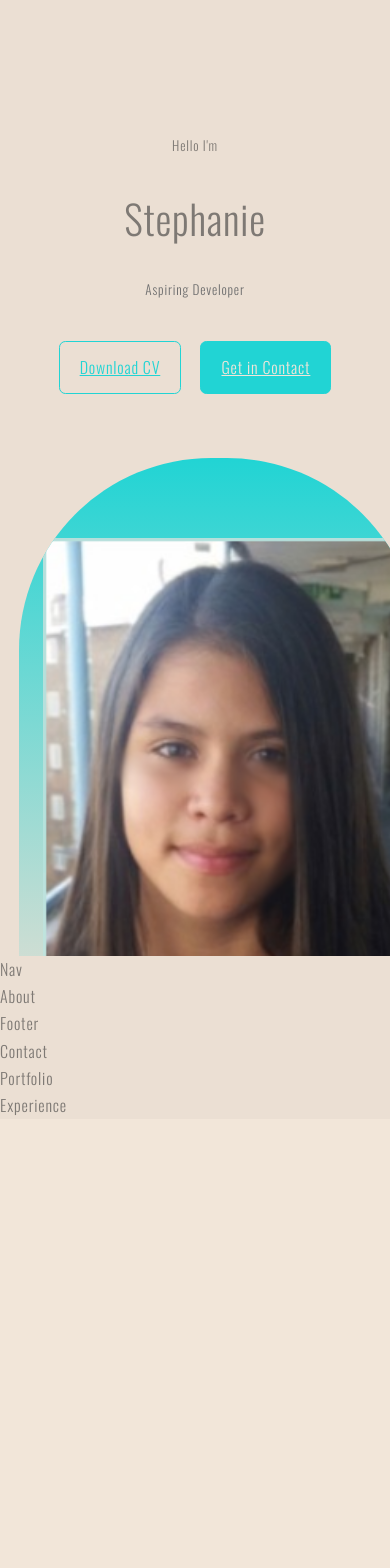
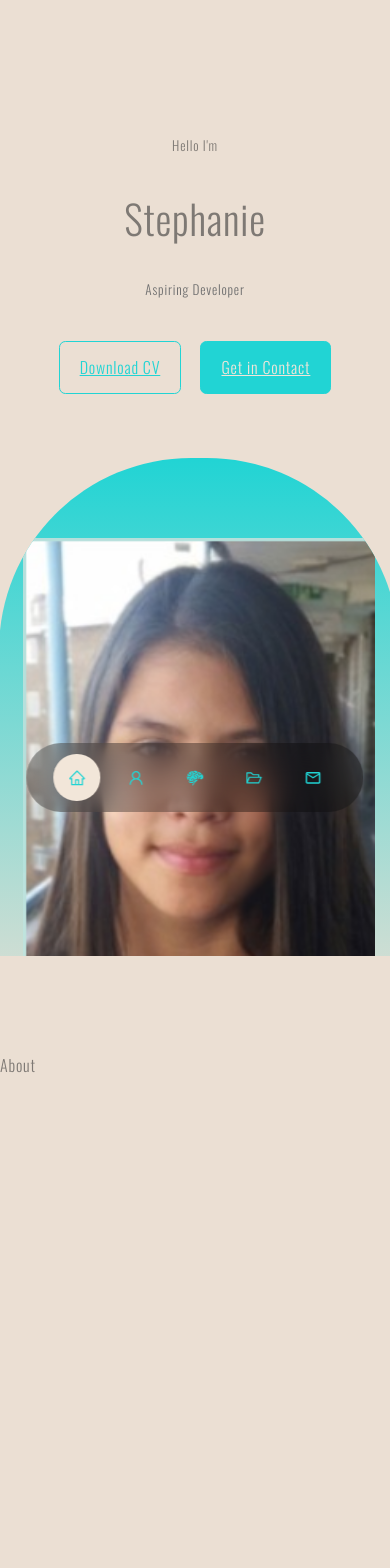
Before and after one commit to stephanie12eg/reactjs-portfolio-website, a React (Create React App) app: page / in a window 390 px wide. Shown: the top 1568 px of the page. Before the commit the page ends 1119 px from the top, so only its background shows below. Built offline with nearby package versions, Linux system fonts and the light colour scheme.

Commit message:
Created floating nav component, styled with css and managed states using useState hook

```diff
--- a/src/App.js
+++ b/src/App.js
@@ -1,4 +1,5 @@
 import React from 'react';
+import './index.css'
 import Header from './components/Header/Header';
 import Nav from './components/Nav/Nav';
 import About from './components/About/About';
@@ -13,10 +14,10 @@ function App() {
       <Header/>
       <Nav/>
       <About/>
+      <Experience/>
+      <Portfolio/>
+      <Contact/>
       <Footer/>
-      <Contact/>
-      <Portfolio/>
-      <Experience/>
   </>
   );
 }
--- a/src/components/About/About.jsx
+++ b/src/components/About/About.jsx
@@ -3,7 +3,7 @@ import './About.css'
 
 const About = () => {
   return (
-    <div>About</div>
+    <section id="About">About</section>
   )
 }
 
--- a/src/components/Contact/Contact.jsx
+++ b/src/components/Contact/Contact.jsx
@@ -3,7 +3,7 @@ import './Contact.css'
 
 const Contact = () => {
   return (
-    <div>Contact</div>
+    <section id="Contact">Contact</section>
   )
 }
 
--- a/src/components/Experience/Experience.jsx
+++ b/src/components/Experience/Experience.jsx
@@ -3,7 +3,7 @@ import './Experience.css'
 
 const Experience = () => {
   return (
-    <div>Experience</div>
+    <dsection id="Experience">Experience</dsection>
   )
 }
 
--- a/src/components/Header/Header.css
+++ b/src/components/Header/Header.css
@@ -11,7 +11,6 @@ header {
 }
 
 /*  CTA  */
-
 .cta {
     margin-top: 2.5rem;
     display: flex;
@@ -19,8 +18,8 @@ header {
     justify-content: center;
 }
 
-/*  Socials  */
-.header__socials {
+/*  Header Socials  */
+.headerSocials {
     display: flex;
     flex-direction: column;
     align-items: center;
@@ -30,21 +29,19 @@ header {
     bottom: 3rem;
 }
 
-.header__socials::after {
+.headerSocials::after {
     content: "";
     width: 1px;
     height: 2rem;
     background: var(--color-primary);
 }
-
 /* image */
-
 .me {
     background: linear-gradient(var(--color-primary), transparent);
     height: 30rem;
     width: 22rem;
     position: absolute;
-    left: calc(50% - 11rem);
+    left: calc(50% - 12.25rem);
     margin-top: 4rem;
     border-radius: 12rem 12rem 0 0;
     overflow: hidden;
@@ -73,7 +70,7 @@ header {
     header {
         height: 100vh;
     }
-    .header__socials,
+    .headerSocials,
     .scroll__down {
         display: none;
     }
--- a/src/components/Header/Header.jsx
+++ b/src/components/Header/Header.jsx
@@ -2,19 +2,19 @@ import React from 'react';
 import './Header.css';
 import CTA from './CTA';
 import Me from '../../Assets/PIC.JPG';
-import HeaderSocial from './HeaderSocials.jsx';
+import HeaderSocials from './HeaderSocials';
 
 const Header = () => {
   return (
     <header>
-      <div className="container header__container">
+      <div id="" className="container header__container">
         <h5>Hello I'm</h5>
         <h1>Stephanie</h1>
         <h5 className="text-light">
           Aspiring Developer
         </h5>
         <CTA/>
-        <HeaderSocial/>
+        <HeaderSocials/>
         <div className="me">
           <img src={Me} alt="me" />
         </div>
--- a/src/components/Header/HeaderSocials.jsx
+++ b/src/components/Header/HeaderSocials.jsx
@@ -1,13 +1,13 @@
-import React from 'react'
-import './Header.css'
-import {BsLinkedin} from 'react-icons/bs'
-import {BsGithub} from 'react-icons/bs'
+import React from 'react';
+import {BsLinkedin} from 'react-icons/bs';
+import {BsGithub} from 'react-icons/bs';
 
-const HeaderSocials = () => {
+
+function HeaderSocials() {
   return (
-    <div className='header__socials'>
-        <a href="https://linkedin.com" target="_blank" rel="noopener noreferrer"><BsLinkedin/></a>
-        <a href="https://github.com" target="_blank" rel="noopener noreferrer"><BsGithub/></a>
+    <div className="headerSocials">
+      <a href="https://linkedin.com" target='_blank' rel="noreferrer"><BsLinkedin/></a>
+      <a href="https://github.com" target='_blank' rel="noreferrer"><BsGithub/></a>
     </div>
   )
 }
--- a/src/components/Nav/Nav.css
+++ b/src/components/Nav/Nav.css
@@ -0,0 +1,31 @@
+nav {
+    background: rgba(0, 0, 0, 0.3);
+    width: max-content;
+    display: block;
+    padding: 0.7rem 1.7rem;
+    z-index: 2;
+    position: fixed;
+    left: 50%;
+    transform: translateX(-50%);
+    bottom: 2rem;
+    display: flex;
+    gap: 0.8rem;
+    border-radius: 3rem;
+    backdrop-filter: blur(15px);
+}
+
+nav a {
+    background: transparent;
+    padding: 0.9rem;
+    border-radius: 50%;
+    display: flex;
+    font-size: 1.1rem;
+}
+
+nav a:hover {
+    background: rgba(0, 0, 0, 0.3)
+}
+
+nav a.active {
+    background: var(--color-bg);
+}
--- a/src/components/Nav/Nav.jsx
+++ b/src/components/Nav/Nav.jsx
@@ -1,9 +1,22 @@
-import React from 'react'
-import './Nav.css'
+import React from 'react';
+import './Nav.css';
+import {AiOutlineHome} from 'react-icons/ai';
+import {AiOutlineUser} from 'react-icons/ai';
+import {GiBrain} from 'react-icons/gi';
+import {AiOutlineFolderOpen} from 'react-icons/ai';
+import {MdOutlineMailOutline} from 'react-icons/md';
+import { useState } from 'react';
 
 const Nav = () => {
+  const [activeNav, setActiveNav] = useState('#')
   return (
-    <div>Nav</div>
+    <nav>
+      <a href="#"  onClick= {() => setActiveNav('#')} className={activeNav === '#' ? 'active' : ''}><AiOutlineHome/></a>
+      <a href="#About" onClick= {() => setActiveNav('#About')} className={activeNav === '#About' ? 'active' : ''}><AiOutlineUser/></a>
+      <a href="#Experience" onClick= {() => setActiveNav('#Experience')} className={activeNav === '#Experience' ? 'active' : ''}><GiBrain/></a>
+      <a href="#Portfolio" onClick= {() => setActiveNav('#Portfolio')} className={activeNav === '#Portfolio' ? 'active' : ''}><AiOutlineFolderOpen/></a>
+      <a href="#Contact" onClick= {() => setActiveNav('#Contact')} className={activeNav === '#Contact' ? 'active' : ''}><MdOutlineMailOutline/></a>
+    </nav>
   )
 }
 
--- a/src/components/Portfolio/Portfolio.jsx
+++ b/src/components/Portfolio/Portfolio.jsx
@@ -3,7 +3,7 @@ import './Portfolio.css';
 
 const Portfolio = () => {
   return (
-    <div>Portfolio</div>
+    <section id="Portfolio">Portfolio</section>
   )
 }
 
--- a/src/index.css
+++ b/src/index.css
@@ -57,9 +57,11 @@ h1 {
 
 section {
   margin-top: 8rem;
+  height: 100vh
 }
 
-section > h2, section > h3 {
+section > h2,
+section > h3 {
   text-align: center;
   color: var(--color-light);
 }
```
